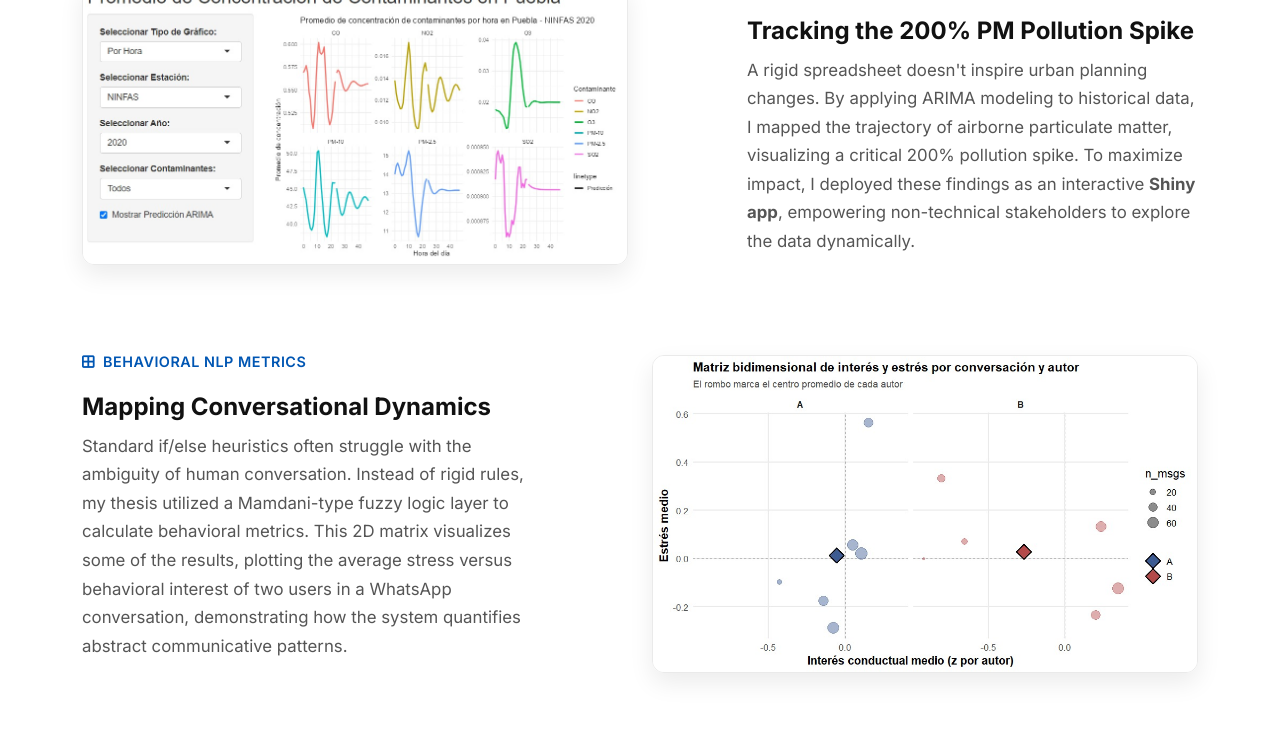
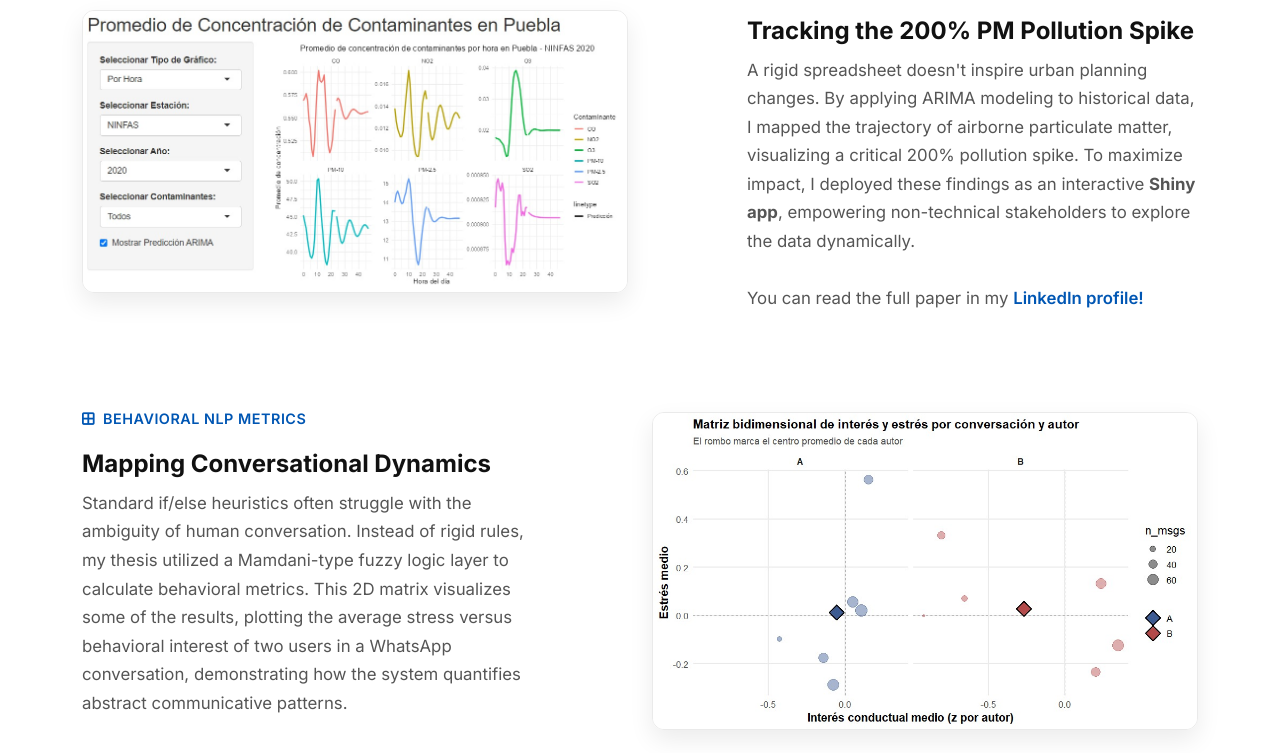
Before and after one commit to Tk4liso/Tk4liso.github.io, a plain HTML site: page index.html in a window 1280 px wide. Shown: the part 2511-3264 px from the top of the page. Drawn offline with nearby package versions, Linux system fonts and the light colour scheme.

Commit message:
Update index.html

```diff
--- a/index.html
+++ b/index.html
@@ -408,7 +408,7 @@
         <div class="col-lg-5 offset-lg-1">
           <div class="insight-meta"><i class="fas fa-chart-area me-2"></i>Time Series Forecasting</div>
           <h3 class="insight-title">Tracking the 200% PM Pollution Spike</h3>
-          <p class="insight-text">A rigid spreadsheet doesn't inspire urban planning changes. By applying ARIMA modeling to historical data, I mapped the trajectory of airborne particulate matter, visualizing a critical 200% pollution spike. To maximize impact, I deployed these findings as an interactive <strong>Shiny app</strong>, empowering non-technical stakeholders to explore the data dynamically.</p>
+          <p class="insight-text">A rigid spreadsheet doesn't inspire urban planning changes. By applying ARIMA modeling to historical data, I mapped the trajectory of airborne particulate matter, visualizing a critical 200% pollution spike. To maximize impact, I deployed these findings as an interactive <strong>Shiny app</strong>, empowering non-technical stakeholders to explore the data dynamically.<br><br>You can read the full paper in my <a href="https://www.linkedin.com/in/taisen-romero-ba%C3%B1uelos-a926b7227" target="_blank" style="font-weight: 600; color: #0056b3; text-decoration: none;">LinkedIn profile!</a></p>
         </div>
       </div>
 
```
